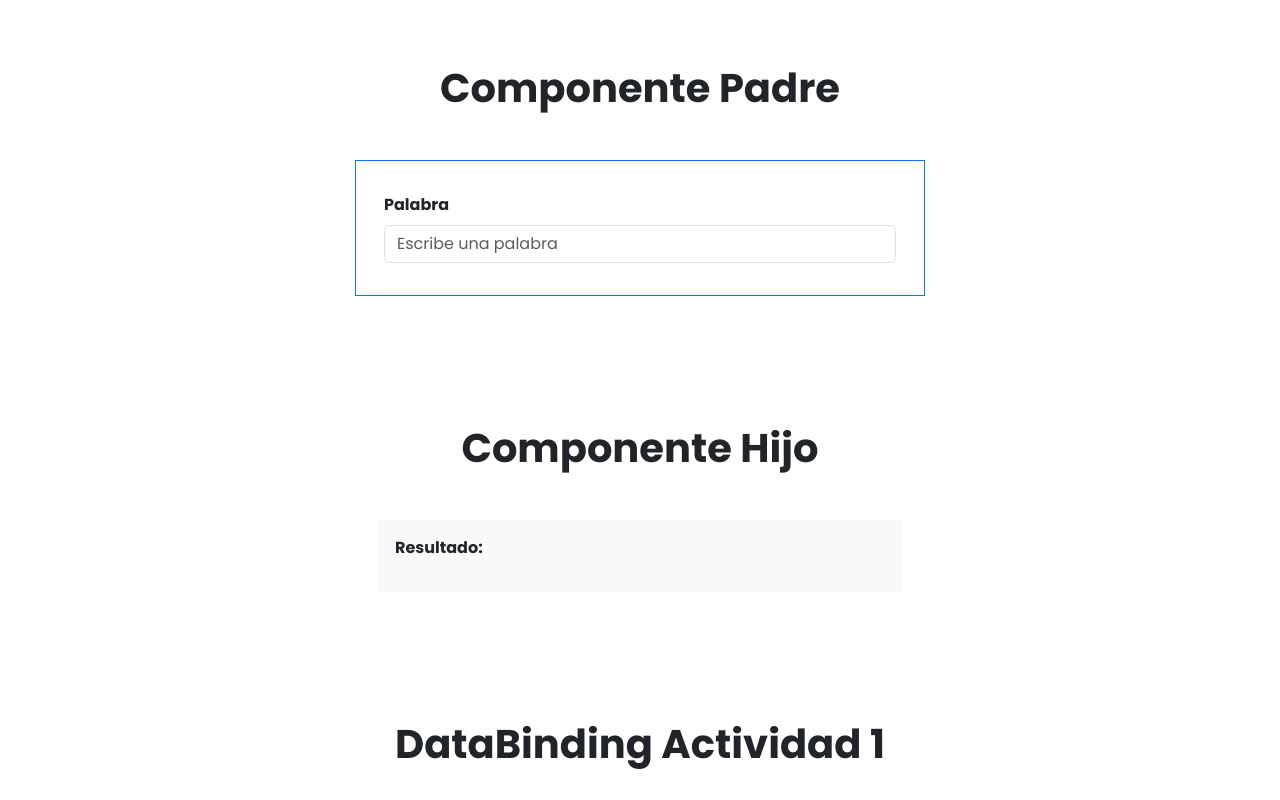
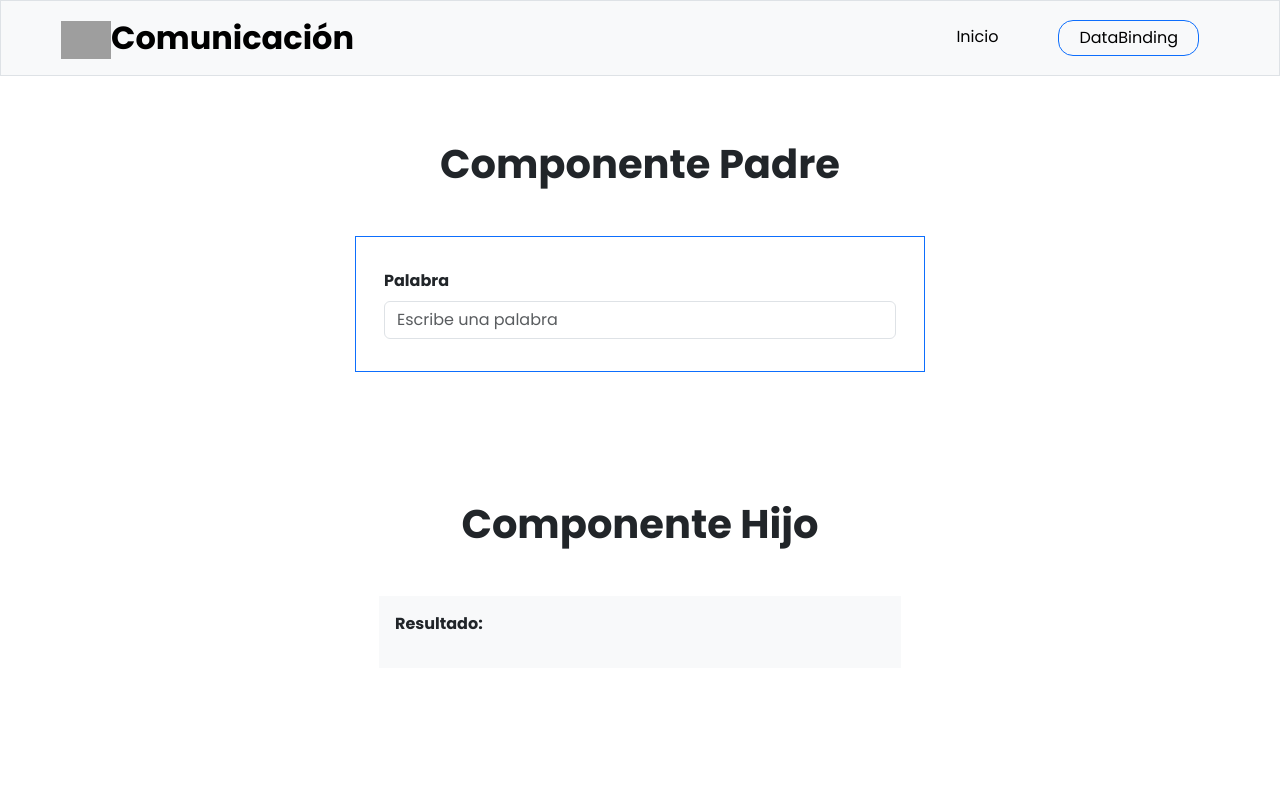
Before and after one commit to Roman-code-web/angular-S14-S15-comunicacionyDatabinding, an Angular app: page / in a window 1280 px wide. Shown: the top 800 px of the page. Built offline with nearby package versions, Linux system fonts and the light colour scheme; grey boxes are pictures that could not be loaded.

Commit message:
header agregado

```diff
--- a/src/app/app.component.html
+++ b/src/app/app.component.html
@@ -1,2 +1,2 @@
-
+<app-header></app-header>
 <router-outlet></router-outlet>
--- a/src/app/app.module.ts
+++ b/src/app/app.module.ts
@@ -4,6 +4,7 @@ import { BrowserModule } from '@angular/platform-browser';
 import { AppRoutingModule } from './app-routing.module';
 import { AppComponent } from './app.component';
 import { PagesModule } from './pages/pages.module';
+import { SharedModule } from './shared/shared.module';
 
 
 @NgModule({
@@ -13,7 +14,8 @@ import { PagesModule } from './pages/pages.module';
   imports: [
     BrowserModule,
     AppRoutingModule,
-    PagesModule
+    PagesModule,
+    SharedModule
   ],
   providers: [],
   bootstrap: [AppComponent]
--- /dev/null
+++ b/src/app/pages/data-binding/data-binding.component.html
@@ -0,0 +1 @@
+<p>data-binding works!</p>
--- a/src/app/pages/pages.module.ts
+++ b/src/app/pages/pages.module.ts
@@ -3,12 +3,14 @@ import { CommonModule } from '@angular/common';
 import { HomeComponent } from './home/home.component';
 import { ComponentesModule } from '../componentes/componentes.module';
 import { FormsModule } from '@angular/forms';
+import { DataBindingComponent } from './data-binding/data-binding.component';
 
 
 
 @NgModule({
   declarations: [
-    HomeComponent
+    HomeComponent,
+    DataBindingComponent
   ],
   imports: [
     CommonModule,
--- /dev/null
+++ b/src/app/shared/header/header.component.css
@@ -0,0 +1,13 @@
+.nav__link__a{
+    color: #000 !important;
+    margin: 0px 20px;
+    padding: 5px 20px !important;
+    text-align: center !important;
+    border-radius: 15px;
+}
+.nav__link__a:hover{
+    background-color: #150050;
+    color: #fff !important;
+    margin: 0px 20px;
+
+}
--- /dev/null
+++ b/src/app/shared/header/header.component.html
@@ -0,0 +1,16 @@
+<header>
+    <nav class="navbar navbar-expand-lg bg-light px-5 border border-bottom-2">
+        <div class="container-fluid">
+          <a class="navbar-brand fs-2 fw-bold" style="width: 50px;"  routerLink=""><img style="width: 100%;"src="https://img.icons8.com/dusk/2x/form.png" alt="">{{tituloHeader}}</a>
+          <button class="navbar-toggler" type="button" data-bs-toggle="collapse" data-bs-target="#navbarNavAltMarkup" aria-controls="navbarNavAltMarkup" aria-expanded="false" aria-label="Toggle navigation">
+            <span class="navbar-toggler-icon"></span>
+          </button>
+          <div class="collapse navbar-collapse justify-content-end" id="navbarNavAltMarkup">
+            <div class="navbar-nav">
+              <a class="nav__link__a nav-link active" aria-current="page" routerLink="">Inicio</a>
+              <a class="nav__link__a btn btn-outline-primary" routerLink="/dataBinding">DataBinding</a>
+            </div>
+          </div>
+        </div>
+      </nav>
+</header>
--- /dev/null
+++ b/src/app/shared/header/header.component.ts
@@ -0,0 +1,10 @@
+import { Component } from '@angular/core';
+
+@Component({
+  selector: 'app-header',
+  templateUrl: './header.component.html',
+  styleUrls: ['./header.component.css']
+})
+export class HeaderComponent {
+  tituloHeader='Comunicación';
+}
--- a/src/app/shared/shared.module.ts
+++ b/src/app/shared/shared.module.ts
@@ -1,12 +1,19 @@
 import { NgModule } from '@angular/core';
 import { CommonModule } from '@angular/common';
+import { HeaderComponent } from './header/header.component';
+import { RouterModule } from '@angular/router';
 
 
 
 @NgModule({
-  declarations: [],
+  declarations: [
+    HeaderComponent
+  ],
   imports: [
-    CommonModule
+    CommonModule,
+    RouterModule
+  ],exports:[
+    HeaderComponent
   ]
 })
 export class SharedModule { }
```
Also changed, not shown: src/app/pages/data-binding/data-binding.component.ts (added, +10 -0 lines), src/app/pages/data-binding/data-binding.component.css (added), 2 other files (tests, documents, lock files or other folders).
